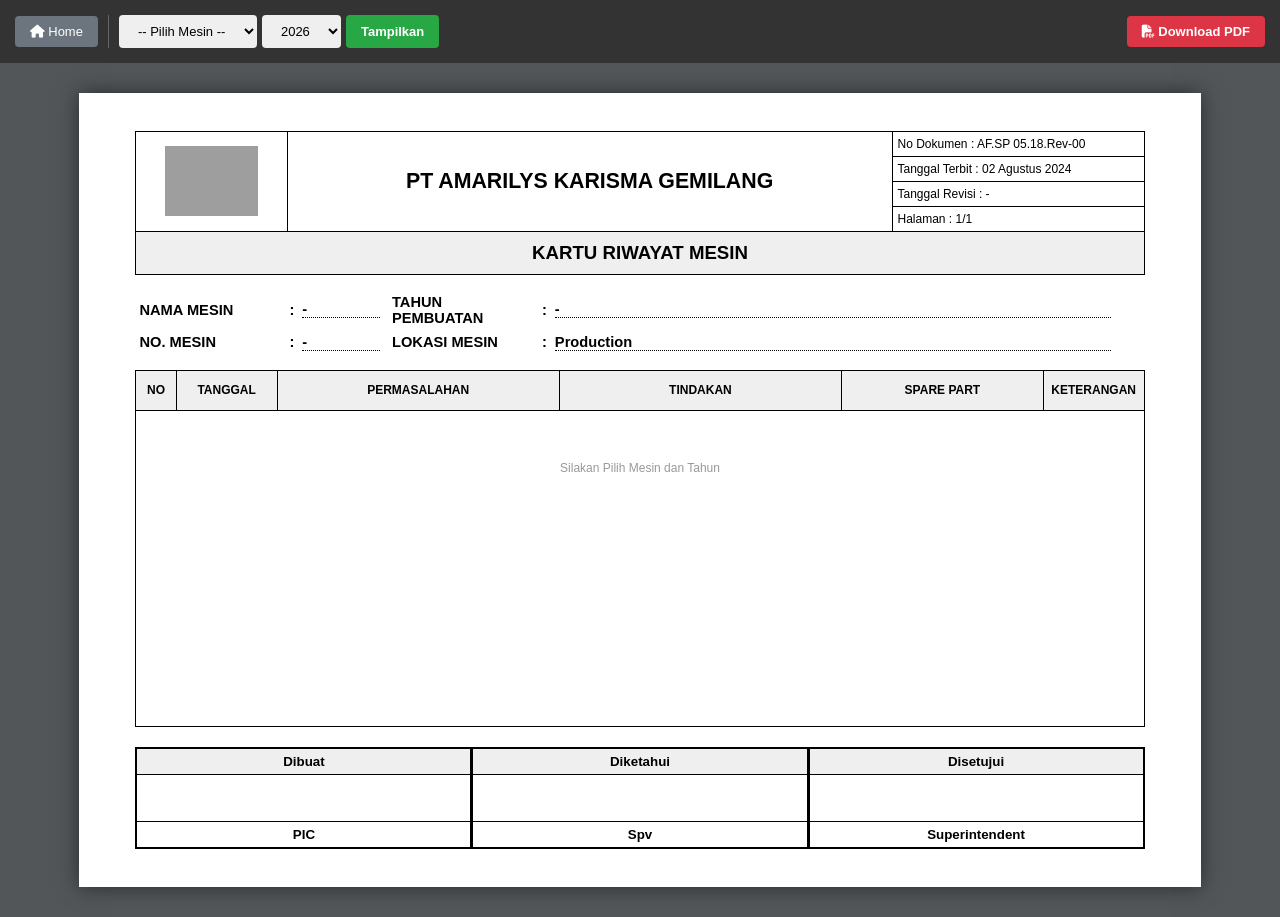
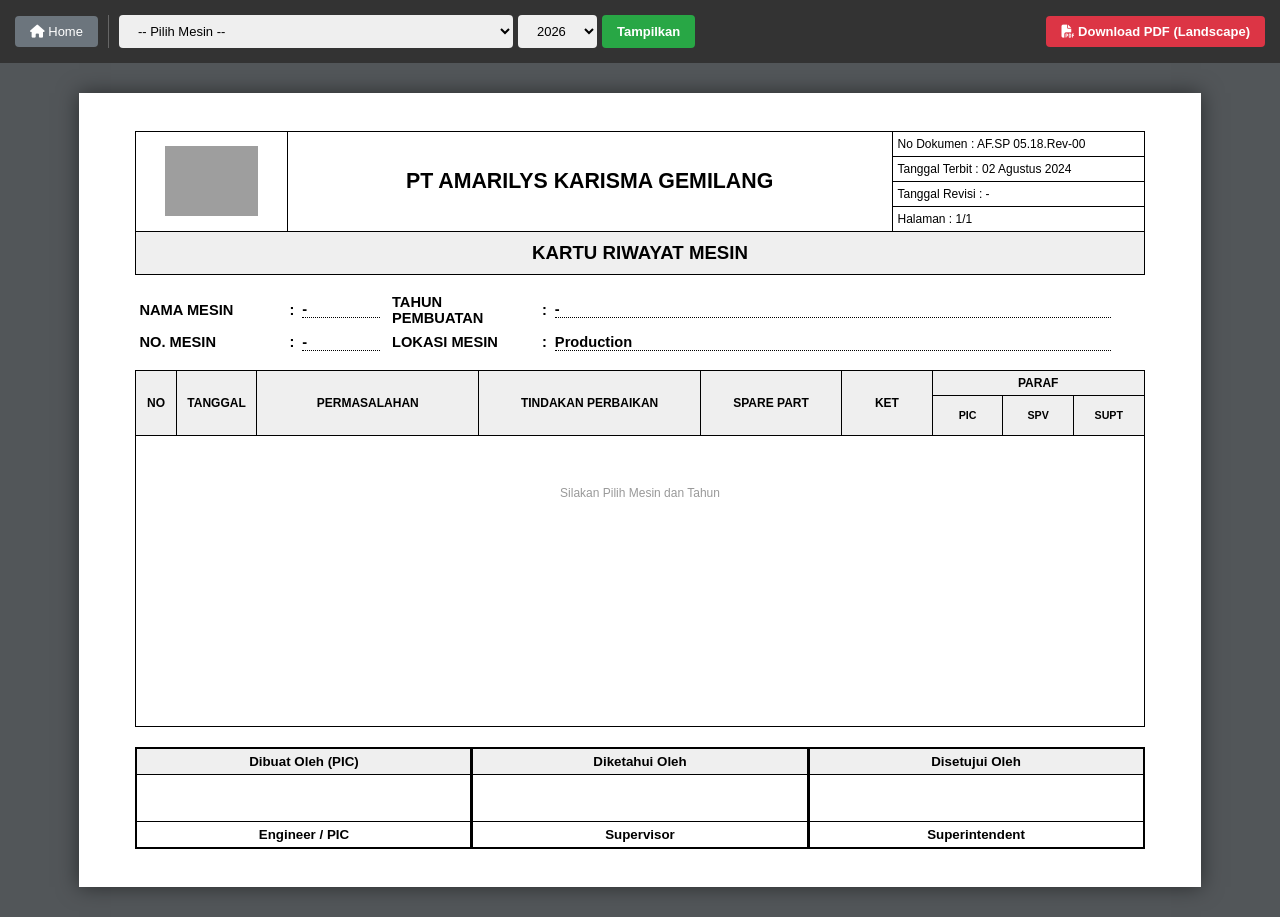
Before and after one commit to processEngineering/Preventive_maintenance, a plain HTML site: page kartu_riwayat_result.html in a window 1280 px wide. Drawn offline with nearby package versions, Linux system fonts and the light colour scheme; no server answers; grey boxes are pictures that could not be loaded.

Commit message:
Update kartu_riwayat_result.html

```diff
--- a/kartu_riwayat_result.html
+++ b/kartu_riwayat_result.html
@@ -74,38 +74,41 @@
         .tbl-identity td { border: none; padding: 4px; }
         .val-underline { border-bottom: 1px dotted black; display: inline-block; width: 95%; }
 
-        /* TABEL UTAMA (DATA) - TANPA KOLOM PARAF */
+        /* TABEL UTAMA (DATA) */
         .main-table { font-size: 9pt; flex-grow: 1; margin-bottom: 20px; }
         .main-table th {
             background: #EFEFEF; text-align: center; font-weight: bold;
             height: 40px; vertical-align: middle;
         }
-        .main-table td { vertical-align: top; padding: 5px; }
+        .main-table td { vertical-align: top; padding: 2px; }
 
         /* Pengaturan Lebar Kolom */
         .col-no { width: 4%; text-align: center; }
-        .col-tgl { width: 10%; text-align: center; }
-        .col-desc { width: 28%; }
-        .col-act { width: 28%; }
-        .col-part { width: 20%; }
-        .col-ket { width: 10%; }
+        .col-tgl { width: 8%; text-align: center; }
+        .col-desc { width: 22%; }
+        .col-act { width: 22%; }
+        .col-part { width: 14%; }
+        .col-ket { width: 9%; }
+        /* 3 Kolom Paraf */
+        .col-paraf { width: 7%; text-align: center; font-size: 8pt; }
 
-        /* Footer Paraf (Paling Bawah) - SAMA SEPERTI PDF */
+        /* Gambar Tanda Tangan Kecil di Tabel */
+        .sig-mini {
+            max-width: 50px; max-height: 35px;
+            display: block; margin: 0 auto;
+        }
+
+        /* Footer Paraf (Paling Bawah) */
         .footer-table { width: 100%; margin-top: auto; page-break-inside: avoid; }
         .footer-table td { width: 33.33%; text-align: center; vertical-align: top; padding: 0; }
 
         .sign-box { border: 1px solid black; height: 100px; position: relative; }
         .sign-header { border-bottom: 1px solid black; background: #EFEFEF; font-weight: bold; padding: 5px; font-size: 10pt; }
-        .sign-content { padding: 5px; height: 60px; display: flex; align-items: center; justify-content: center; }
+        .sign-content { height: 60px; display: flex; align-items: center; justify-content: center; } /* Area gambar footer */
         .sign-name { position: absolute; bottom: 0; width: 100%; border-top: 1px solid black; padding: 5px; font-weight: bold; }
 
-        /* Gambar Tanda Tangan di Footer */
-        .sig-footer {
-            max-width: 80px;
-            max-height: 50px;
-            display: block;
-            margin: 0 auto;
-        }
+        /* Gambar Tanda Tangan Footer */
+        .sig-footer { max-height: 55px; max-width: 100px; }
 
         @media print {
             body { background: white; }
@@ -128,7 +131,7 @@
             <button onclick="fetchData()" class="btn-green">Tampilkan</button>
         </div>
         <div style="flex-grow: 1;"></div>
-        <button onclick="exportPDF()" class="btn-red"><i class="fa-solid fa-file-pdf"></i> Download PDF</button>
+        <button onclick="exportPDF()" class="btn-red"><i class="fa-solid fa-file-pdf"></i> Download PDF (Landscape)</button>
     </div>
 
     <div class="page" id="printArea">
@@ -164,7 +167,7 @@
                     <td>NO. MESIN</td><td>:</td>
                     <td><span id="disp_nomor" class="val-underline">-</span></td>
                     <td>LOKASI MESIN</td><td>:</td>
-                    <td><span class="val-underline">Production</span></td>
+                    <td><span id="disp_lokasi" class="val-underline">Production</span></td>
                 </tr>
             </table>
         </div>
@@ -172,16 +175,22 @@
         <table class="main-table">
             <thead>
                 <tr>
-                    <th class="col-no">NO</th>
-                    <th class="col-tgl">TANGGAL</th>
-                    <th class="col-desc">PERMASALAHAN</th>
-                    <th class="col-act">TINDAKAN</th>
-                    <th class="col-part">SPARE PART</th>
-                    <th class="col-ket">KETERANGAN</th>
+                    <th rowspan="2" class="col-no">NO</th>
+                    <th rowspan="2" class="col-tgl">TANGGAL</th>
+                    <th rowspan="2" class="col-desc">PERMASALAHAN</th>
+                    <th rowspan="2" class="col-act">TINDAKAN PERBAIKAN</th>
+                    <th rowspan="2" class="col-part">SPARE PART</th>
+                    <th rowspan="2" class="col-ket">KET</th>
+                    <th colspan="3" style="height: 20px;">PARAF</th>
+                </tr>
+                <tr>
+                    <th class="col-paraf">PIC</th>
+                    <th class="col-paraf">SPV</th>
+                    <th class="col-paraf">SUPT</th>
                 </tr>
             </thead>
             <tbody id="tableBody">
-                <tr><td colspan="6" style="text-align: center; padding: 50px; color: #999;">Silakan Pilih Mesin dan Tahun</td></tr>
+                <tr><td colspan="9" style="text-align: center; padding: 50px; color: #999;">Silakan Pilih Mesin dan Tahun</td></tr>
             </tbody>
         </table>
 
@@ -189,22 +198,22 @@
             <tr>
                 <td>
                     <div class="sign-box">
-                        <div class="sign-header">Dibuat</div>
-                        <div class="sign-content" id="pic_signatures"></div>
-                        <div class="sign-name">PIC</div>
+                        <div class="sign-header">Dibuat Oleh (PIC)</div>
+                        <div class="sign-content" id="footer_pic"></div>
+                        <div class="sign-name">Engineer / PIC</div>
                     </div>
                 </td>
                 <td>
                     <div class="sign-box">
-                        <div class="sign-header">Diketahui</div>
-                        <div class="sign-content" id="spv_signatures"></div>
-                        <div class="sign-name">Spv</div>
+                        <div class="sign-header">Diketahui Oleh</div>
+                        <div class="sign-content" id="footer_spv"></div>
+                        <div class="sign-name">Supervisor</div>
                     </div>
                 </td>
                 <td>
                     <div class="sign-box">
-                        <div class="sign-header">Disetujui</div>
-                        <div class="sign-content" id="supt_signatures"></div>
+                        <div class="sign-header">Disetujui Oleh</div>
+                        <div class="sign-content" id="footer_supt"></div>
                         <div class="sign-name">Superintendent</div>
                     </div>
                 </td>
@@ -218,13 +227,52 @@
         const SUPABASE_KEY = 'eyJhbGciOiJIUzI1NiIsInR5cCI6IkpXVCJ9.eyJpc3MiOiJzdXBhYmFzZSIsInJlZiI6ImRzeXZsYXZwaHZyZGlkbW9kb2tkIiwicm9sZSI6ImFub24iLCJpYXQiOjE3NjYyNzI5NjMsImV4cCI6MjA4MTg0ODk2M30.mLmyZMUPtCaQl5Vck-Y7nImDFQuVWN_Mk6PrE-miP2E';
         const db = supabase.createClient(SUPABASE_URL, SUPABASE_KEY);
 
+        // --- DAFTAR MESIN MANUAL (SAMA DENGAN HALAMAN PIC) ---
+        const machineList = [
+            "INJECT BLOW LIANXIN IBM 30 H (01) / TOAD",
+            "TM-EXPRESS 270/2250 (02) / NEBULA",
+            "ECO POWER 240/750 (03) / SPIDERMAN",
+            "ECO POWER 210 T (04) / THOR",
+            "TiM-EXPRESS 350/3400 (05) / IRON MAN",
+            "ARBURG 320 T (06) / STARLORD",
+            "ECO POWER EXPRESS 500/3300 (07) / STEVE ROGERS",
+            "ECO POWER EXPRESS 500/3300 (08) / THANOS",
+            "FCS CT-220 SE (09) / BLACK WIDOW",
+            "NPC 260 T (10) / HAWK EYE",
+            "ARBURG 200 (11) / GAMORA",
+            "FCS SA 3800 H (12) / LOKI",
+            "EMAC 220 PRO (13) / DEADPOOL",
+            "ENGEL 380 T (14) / HULK",
+            "NPC 400 H (15) / WANDA",
+            "ENGEL 280 (16) / DOCTOR STRANGE",
+            "MESIN NO (17) / -", "MESIN NO (18) / -", "MESIN NO (19) / -", "MESIN NO (20) / -",
+            "MESIN NO (21) / -", "MESIN NO (22) / -", "MESIN NO (23) / -", "MESIN NO (24) / -",
+            "MESIN NO (25) / -", "MESIN NO (26) / -", "MESIN NO (27) / -", "MESIN NO (28) / -",
+            "MESIN NO (29) / -", "MESIN NO (30) / -",
+            "FCS HT -100 SV (31) / ANT-MAN",
+            "NPC 160 T (32) / WASP",
+            "NPC 160 T (33) / WONG",
+            "FCS HT-150 SV (34) / ROCKET",
+            "FCS HT-150 SV (35) / MANTIS",
+            "NPC 160 T (36) / SHANG CHI",
+            "NPC 260 T (37) / VISION",
+            "NPC 200 T (38) / MAGNETO",
+            "FCS HT-100 SV (39) / NICK FURY",
+            "FCS AF250 (40) / WOLVERINE",
+            "NPC 260 T (41) / HAWKEYE 2"
+        ];
+
         // --- 1. INIT ---
         document.addEventListener('DOMContentLoaded', async () => {
             document.getElementById('filter_tahun').value = new Date().getFullYear();
-            const { data } = await db.from('pohm_machine').select('name').order('name');
+
+            // Populate Dropdown Manual
             const sel = document.getElementById('filter_mesin');
-            if(data) data.forEach(m => {
-                let o = document.createElement('option'); o.value = m.name; o.textContent = m.name; sel.appendChild(o);
+            sel.innerHTML = '<option value="">-- Pilih Mesin --</option>';
+            machineList.forEach(namaMesin => {
+                let o = document.createElement('option');
+                o.value = namaMesin; o.textContent = namaMesin;
+                sel.appendChild(o);
             });
         });
 
@@ -235,7 +283,7 @@
             const tbody = document.getElementById('tableBody');
 
             if(!mesin) { alert('Pilih mesin!'); return; }
-            tbody.innerHTML = '<tr><td colspan="6" style="text-align:center;">Loading...</td></tr>';
+            tbody.innerHTML = '<tr><td colspan="9" style="text-align:center;">Loading...</td></tr>';
 
             const start = `${tahun}-01-01`;
             const end = `${tahun}-12-31`;
@@ -258,21 +306,31 @@
         // --- 3. RENDER TABLE ---
         function renderTable(mesinName, data) {
             document.getElementById('disp_nama').textContent = mesinName;
+
+            // Ambil identitas dari data pertama (jika ada)
+            if(data && data.length > 0) {
+                document.getElementById('disp_nomor').textContent = data[0].no_mesin || '-';
+                document.getElementById('disp_tahun').textContent = data[0].tahun_pembuatan || '-';
+                document.getElementById('disp_lokasi').textContent = data[0].lokasi_mesin || 'Production';
+            } else {
+                document.getElementById('disp_nomor').textContent = '-';
+                document.getElementById('disp_tahun').textContent = '-';
+            }
+
             const tbody = document.getElementById('tableBody');
             tbody.innerHTML = '';
 
-            // Reset signatures
-            document.getElementById('pic_signatures').innerHTML = '';
-            document.getElementById('spv_signatures').innerHTML = '';
-            document.getElementById('supt_signatures').innerHTML = '';
+            // Reset Footer Sigs
+            document.getElementById('footer_pic').innerHTML = '';
+            document.getElementById('footer_spv').innerHTML = '';
+            document.getElementById('footer_supt').innerHTML = '';
 
             if(!data || data.length === 0) {
-                tbody.innerHTML = '<tr><td colspan="6" style="text-align:center; padding:20px;">Data Kosong.</td></tr>';
+                tbody.innerHTML = '<tr><td colspan="9" style="text-align:center; padding:20px;">Data Kosong.</td></tr>';
                 fillEmptyRows(10);
                 return;
             }
 
-            // Kumpulkan semua tanda tangan unik
             const picSigs = new Set();
             const spvSigs = new Set();
             const suptSigs = new Set();
@@ -281,7 +339,10 @@
             data.forEach((item, index) => {
                 const tgl = new Date(item.entry_date).toLocaleDateString('id-ID', {day:'2-digit', month:'short', year:'2-digit'});
 
-                // Kumpulkan tanda tangan
+                // Helper Tanda Tangan
+                const showSig = (sig) => sig ? `<img src="${sig}" class="sig-mini" crossorigin="anonymous">` : '';
+
+                // Collect Unique Sigs for Footer
                 if(item.pic_signature) picSigs.add(item.pic_signature);
                 if(item.spv_signature) spvSigs.add(item.spv_signature);
                 if(item.superintendent_signature) suptSigs.add(item.superintendent_signature);
@@ -294,24 +355,18 @@
                         <td>${item.action_taken || ''}</td>
                         <td>${item.spare_parts || ''}</td>
                         <td>${item.remarks || ''}</td>
+                        <td style="text-align:center;">${showSig(item.pic_signature)}</td>
+                        <td style="text-align:center;">${showSig(item.spv_signature)}</td>
+                        <td style="text-align:center;">${showSig(item.superintendent_signature)}</td>
                     </tr>
                 `;
                 tbody.innerHTML += row;
             });
 
-            // Tampilkan tanda tangan di footer (ambil yang pertama jika ada banyak)
-            if(picSigs.size > 0) {
-                const firstPic = Array.from(picSigs)[0];
-                document.getElementById('pic_signatures').innerHTML = `<img src="${firstPic}" class="sig-footer" crossorigin="anonymous">`;
-            }
-            if(spvSigs.size > 0) {
-                const firstSpv = Array.from(spvSigs)[0];
-                document.getElementById('spv_signatures').innerHTML = `<img src="${firstSpv}" class="sig-footer" crossorigin="anonymous">`;
-            }
-            if(suptSigs.size > 0) {
-                const firstSupt = Array.from(suptSigs)[0];
-                document.getElementById('supt_signatures').innerHTML = `<img src="${firstSupt}" class="sig-footer" crossorigin="anonymous">`;
-            }
+            // Tampilkan Tanda Tangan Footer (Ambil yg pertama ditemukan)
+            if(picSigs.size > 0) document.getElementById('footer_pic').innerHTML = `<img src="${[...picSigs][0]}" class="sig-footer" crossorigin="anonymous">`;
+            if(spvSigs.size > 0) document.getElementById('footer_spv').innerHTML = `<img src="${[...spvSigs][0]}" class="sig-footer" crossorigin="anonymous">`;
+            if(suptSigs.size > 0) document.getElementById('footer_supt').innerHTML = `<img src="${[...suptSigs][0]}" class="sig-footer" crossorigin="anonymous">`;
 
             // Isi baris kosong agar tabel penuh 1 halaman (Minimal 12 baris)
             if(data.length < 12) fillEmptyRows(12 - data.length);
@@ -323,6 +378,7 @@
                 tbody.innerHTML += `
                     <tr>
                         <td></td><td></td><td></td><td></td><td></td><td></td>
+                        <td></td><td></td><td></td>
                     </tr>
                 `;
             }
@@ -338,12 +394,12 @@
                 margin: 0,
                 filename: `Kartu_Riwayat_Landscape.pdf`,
                 image: { type: 'jpeg', quality: 0.98 },
-                html2canvas: { scale: 2, useCORS: true },
+                html2canvas: { scale: 2, useCORS: true }, // WAJIB AGAR GAMBAR MUNCUL
                 jsPDF: { unit: 'mm', format: 'a4', orientation: 'landscape' }
             };
 
             html2pdf().set(opt).from(element).save().then(() => {
-                btn.innerHTML = '<i class="fa-solid fa-file-pdf"></i> Download PDF';
+                btn.innerHTML = '<i class="fa-solid fa-file-pdf"></i> Download PDF (Landscape)';
             });
         }
     </script>
```
